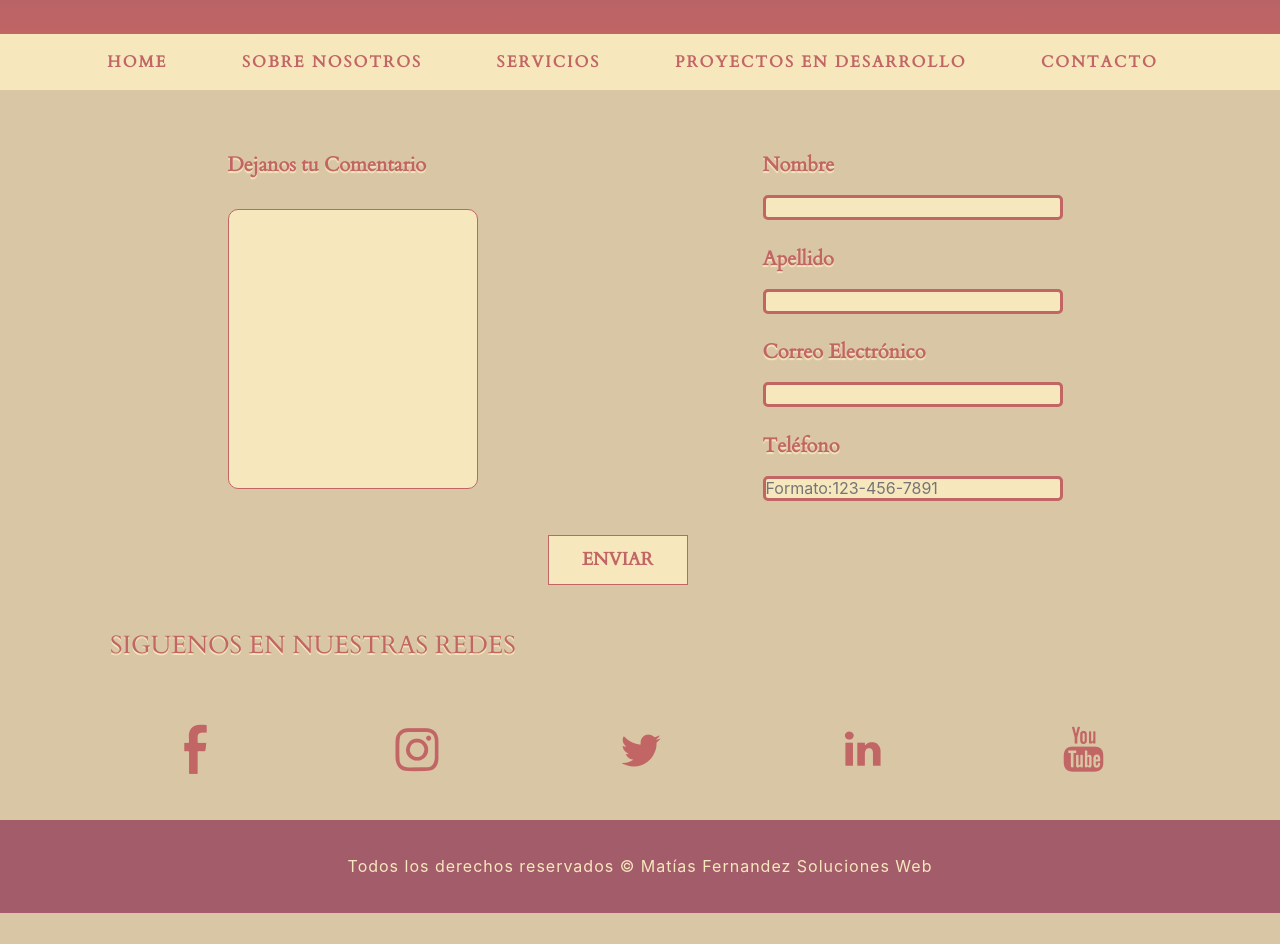
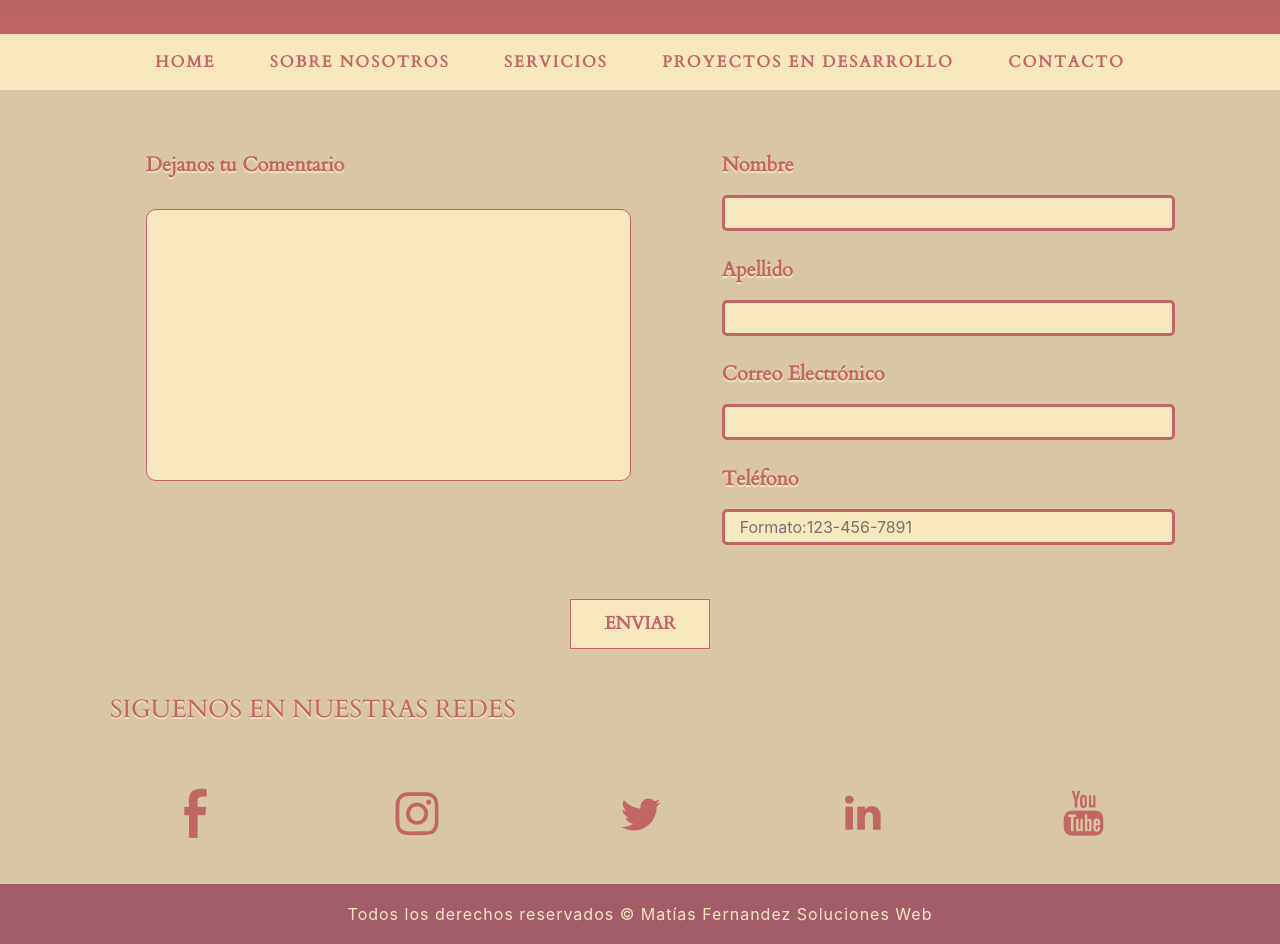
Before and after one commit to matiasef90/DesarrolloWebCH, a plain HTML site: page proyecto/contacto.html in a window 1280 px wide. Shown: the part 101-1045 px from the top of the page. Before the commit the page ends 1014 px from the top, so only its background shows below. Drawn offline with nearby package versions, Linux system fonts and the light colour scheme.

Commit message:
Modifique la barra de navegación y los formularios de la pagina contactos

```diff
--- a/proyecto/contacto.html
+++ b/proyecto/contacto.html
@@ -32,7 +32,7 @@
             <span class="navbar-toggler-icon">&#9776;</span>
         </button>
         <div class="collapse navbar-collapse" id="navbarNav">
-            <ul class="container navbar-nav nav__lista">
+            <ul class="navbar-nav nav__lista">
                 <li class="nav-item nav__item">
                     <a class="nav-link nav__enlace" href="./index.html">Home</a>
                 </li>
@@ -67,8 +67,10 @@
                 <label class="formulario__label" for="cel">Teléfono</label>
                 <input class="formulario__input" type="cel" id="cel" placeholder="Formato:123-456-7891"
                     pattern="[0-9]{3}-[0-9]{3}-[0-9]{4}" class="texto"><br>
-                <input class="formulario__submit" type="submit" value="Enviar" class="texto">
-            </div>
+                </div>
+                <div class="formulario__caja formulario__caja--enviar">
+                    <input class="formulario__submit" type="submit" value="Enviar" class="texto">
+                </div>
         </form>
         <h2 class="principal__texto">siguenos en nuestras redes</h2>
         <div class="caja">
--- a/proyecto/css/scss/footer.scss
+++ b/proyecto/css/scss/footer.scss
@@ -1,14 +1,16 @@
 /*FOOTER*/
 
 .footer{
+    display: flex;
     background-color: $color-primary;
     width: 100%;
-    height: 15em;
-    text-align: center;
-    line-height: 15em;
+    height: 6rem;
+    justify-content: center;
+    align-items: center;
 }
 
 .footer__texto{
+    padding-top: 1rem;
     color: $color-fond;
     font-size: 1.6rem;
     letter-spacing: .1rem;
--- a/proyecto/css/scss/formulario.scss
+++ b/proyecto/css/scss/formulario.scss
@@ -11,16 +11,21 @@
 .formulario__caja{
     display: flex;
     flex-flow: column wrap;
-    flex-grow: 1;
     align-content: space-around;
     align-items: start;
     align-self: flex-start;
+    flex-grow: 1;
+}
+
+.formulario__caja--enviar{
+    width: 100%;
+    margin-top: 2rem;
 }
 
 .formulario__textarea{
     display: block;
-    height: 28rem;
-    width: 25rem;
+    height: 100%;
+    width: 80%;
     border-radius: 1rem;
     background-color:$color-fond;
     margin: 1rem;
@@ -56,9 +61,10 @@
     border: 1px solid $color-secondary;
     border-radius: .5rem;
     background-color: $color-fond;
-    width: 30rem;
+    width: 90%;
     margin-left: 1rem;
     font-size: 1.6rem;
+    padding: 1.5rem;
 }
 
 .formulario__submit{
@@ -66,7 +72,6 @@
     width: 14rem;
     height: 5rem;
     margin-top: 3rem;
-    margin-left: -20.5rem;
     align-items: center;
     font-size: 1.8rem;
     text-transform: uppercase;
--- a/proyecto/css/scss/navbar.scss
+++ b/proyecto/css/scss/navbar.scss
@@ -7,11 +7,12 @@
 }
 
 .nav__lista{
+    margin: 0px auto;
     display: flex;
     flex-flow: row wrap;
     justify-content: space-evenly;
     align-items: stretch;
-    width: 100%;
+    width: 80%;
     height: 100%;
 }
 
```
Also changed, not shown: proyecto/index.html (+2 -2 lines), proyecto/nosotros.html (+1 -1 lines), proyecto/proyectos.html (+1 -1 lines), proyecto/servicios.html (+1 -1 lines), proyecto/css/style.css, 1 other file.
